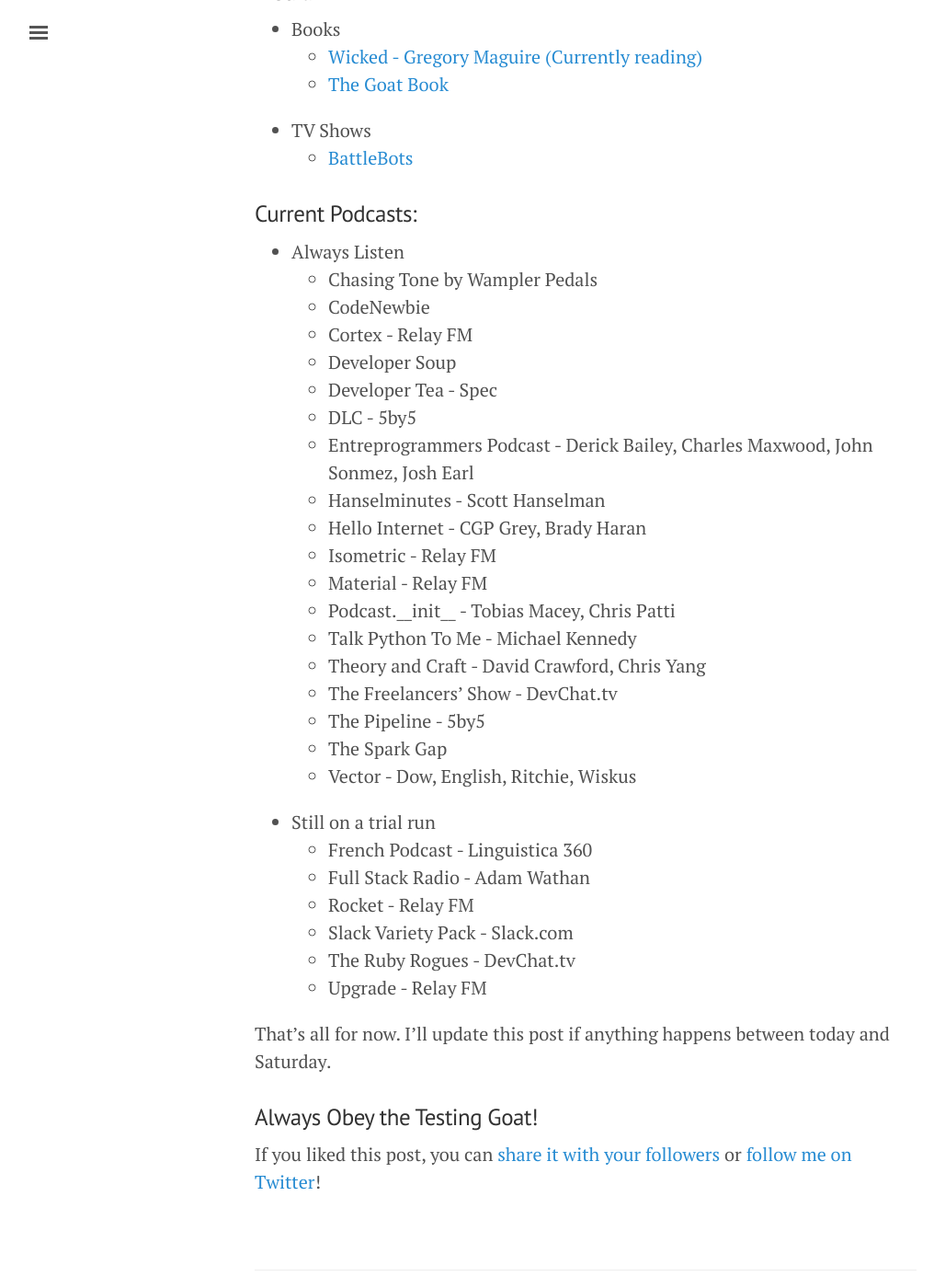
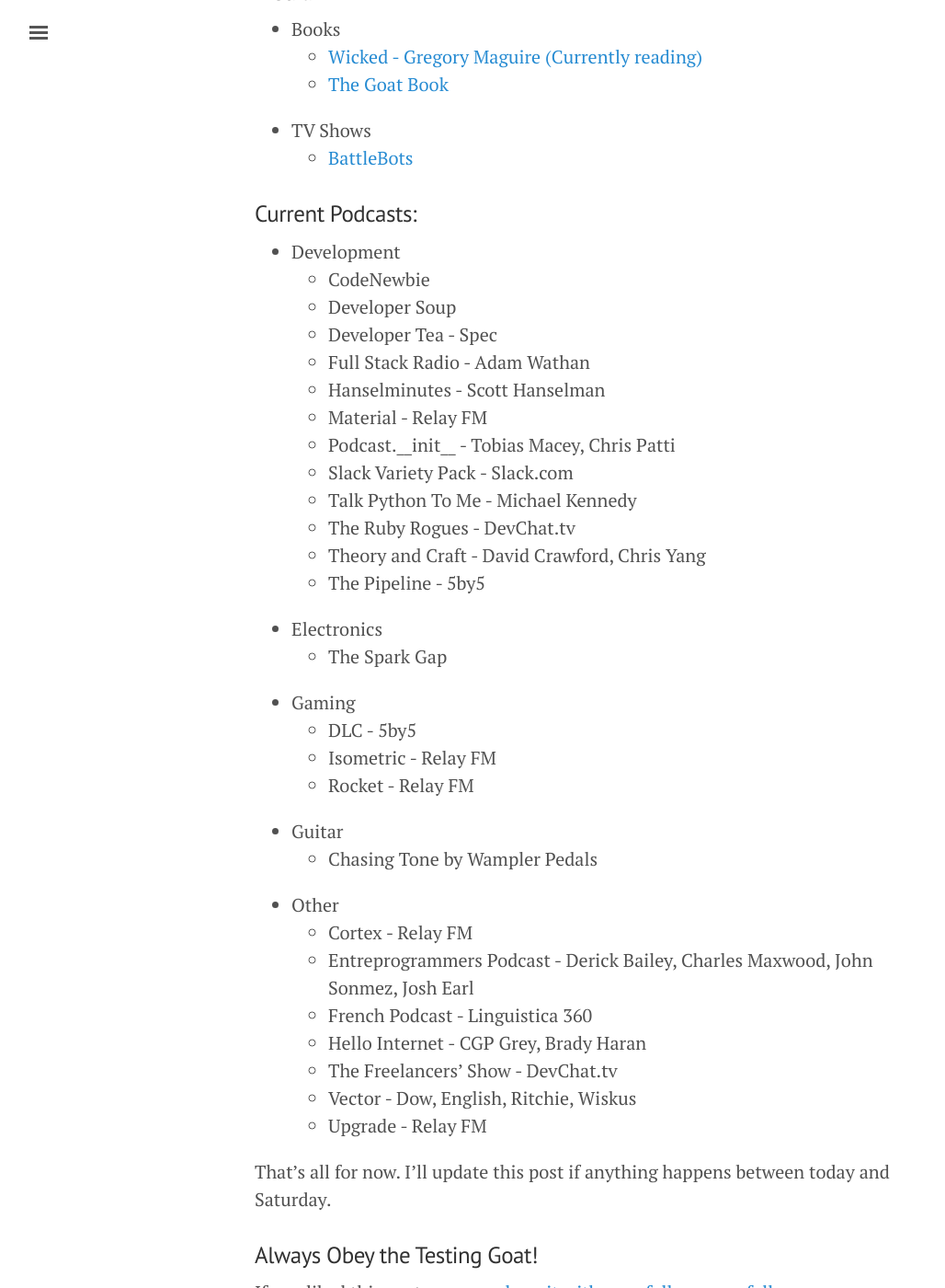
Before and after one commit to kylegalloway/old-kylegalloway.github.io, a Jekyll site: the page built from _posts/2015-08-13-weekly-update.md, in a window 1280 px wide and 1400 px high, scrolled down 780 px. Shown: the whole window at 92% size, without its empty margins (3-1031 px from the left). Built offline with Jekyll 4.4.1, drawn with Linux system fonts in a browser that asks for light colours.

```diff
--- a/_posts/2015-08-13-weekly-update.md
+++ b/_posts/2015-08-13-weekly-update.md
@@ -24,31 +24,34 @@ This week, I was super busy. Or at least felt that I was.
     * [BattleBots](http://abc.go.com/shows/battlebots)
 
 ### Current Podcasts:
-* Always Listen
-    * Chasing Tone by Wampler Pedals
+* Development
     * CodeNewbie
-    * Cortex - Relay FM
     * Developer Soup
     * Developer Tea - Spec
-    * DLC - 5by5
-    * Entreprogrammers Podcast - Derick Bailey, Charles Maxwood, John Sonmez, Josh Earl
+    * Full Stack Radio - Adam Wathan
     * Hanselminutes - Scott Hanselman
-    * Hello Internet - CGP Grey, Brady Haran
-    * Isometric - Relay FM
     * Material - Relay FM
     * Podcast.\__init__ - Tobias Macey, Chris Patti
+    * Slack Variety Pack - Slack.com
     * Talk Python To Me - Michael Kennedy
+    * The Ruby Rogues - DevChat.tv
     * Theory and Craft - David Crawford, Chris Yang
+    * The Pipeline - 5by5
+* Electronics
+    * The Spark Gap
+* Gaming
+    * DLC - 5by5
+    * Isometric - Relay FM
+    * Rocket - Relay FM
+* Guitar
+    * Chasing Tone by Wampler Pedals
+* Other
+    * Cortex - Relay FM
+    * Entreprogrammers Podcast - Derick Bailey, Charles Maxwood, John Sonmez, Josh Earl
+    * French Podcast - Linguistica 360
+    * Hello Internet - CGP Grey, Brady Haran
     * The Freelancers' Show - DevChat.tv
-    * The Pipeline - 5by5
-    * The Spark Gap
     * Vector - Dow, English, Ritchie, Wiskus
-* Still on a trial run
-    * French Podcast - Linguistica 360
-    * Full Stack Radio - Adam Wathan
-    * Rocket - Relay FM
-    * Slack Variety Pack - Slack.com
-    * The Ruby Rogues - DevChat.tv
     * Upgrade - Relay FM
 
 
```
Also changed, not shown: _drafts/weekly-update.md (+18 -15 lines).
